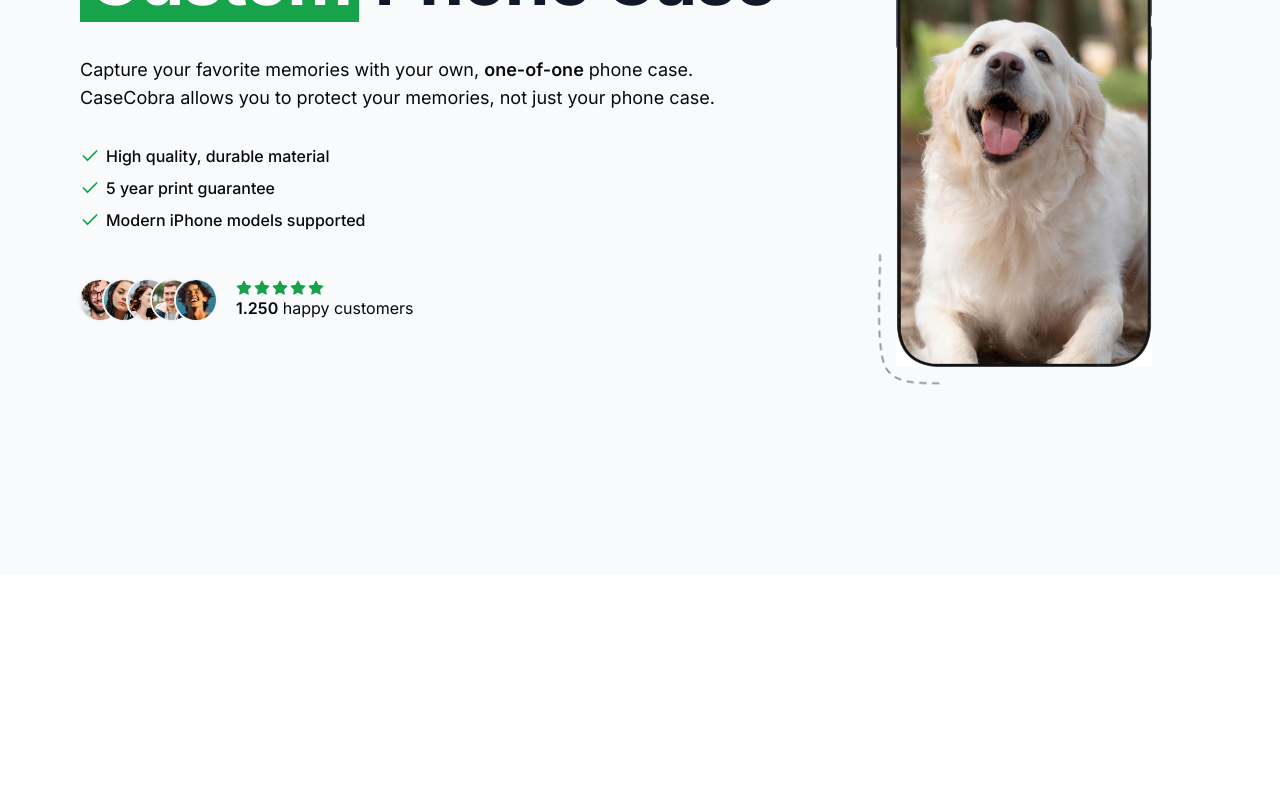
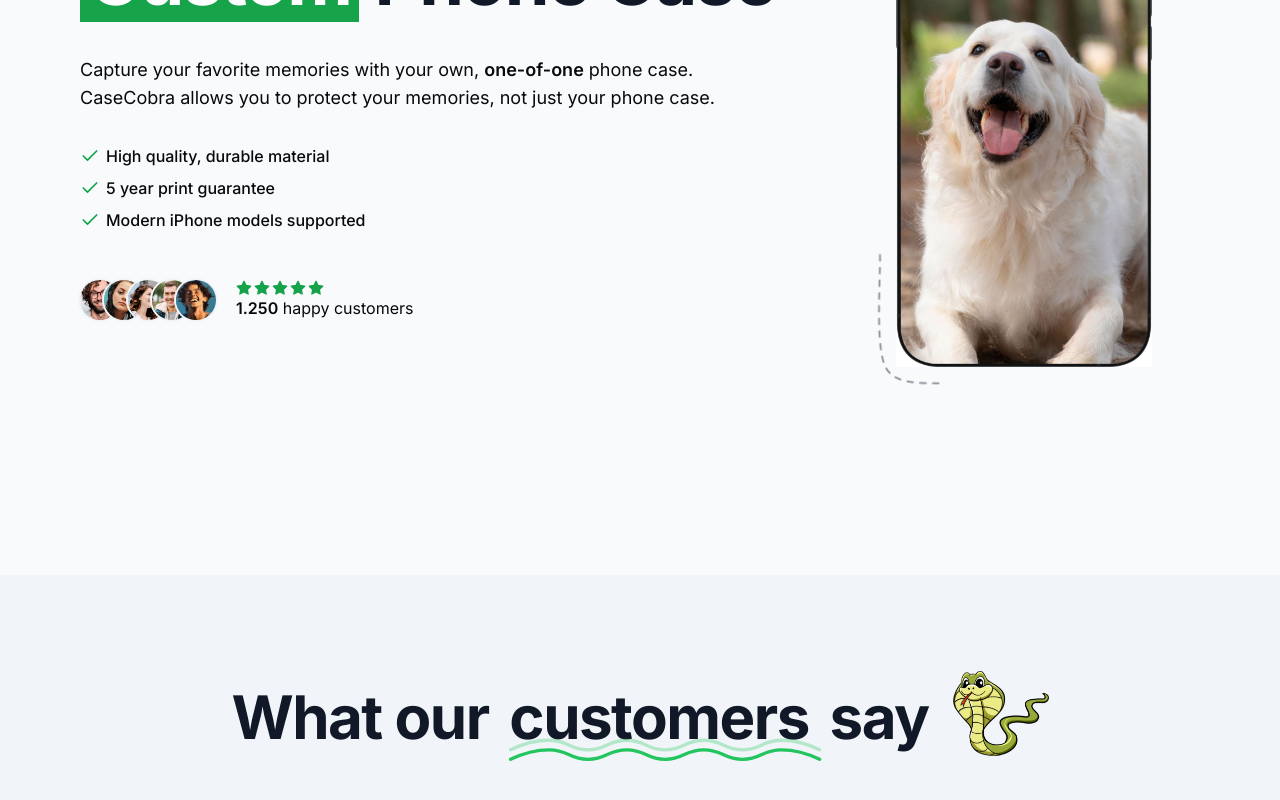
Before and after one commit to egamovj/casecobra, a Next.js app: page / in a window 1280 px wide. Shown: the part 420-1220 px from the top of the page. Before the commit the page ends 995 px from the top, so only its background shows below. Built offline with nearby package versions, Linux system fonts and the light colour scheme; no server answers.

Commit message:
customers testimonials

```diff
--- a/src/app/layout.tsx
+++ b/src/app/layout.tsx
@@ -1,4 +1,6 @@
+/* eslint-disable @next/next/no-img-element */
 import type { Metadata } from "next";
+import Head from "next/head";
 import { Inter } from "next/font/google";
 import Navbar from "@/components/Navbar";
 import "./globals.css";
@@ -16,11 +18,16 @@
   children: React.ReactNode;
 }>) {
   return (
+    <>
+    <Head>
+      <link rel="icon" href="/thumbnail.png"/>
+    </Head>
     <html lang="en">
       <body className={inter.className}>
         <Navbar />
         {children}
       </body>
     </html>
+    </>
   );
 }
--- a/src/app/page.tsx
+++ b/src/app/page.tsx
@@ -1,4 +1,5 @@
 /* eslint-disable @next/next/no-img-element */
+import { Icons } from "@/components/Icons";
 import MaxWidthWrapper from "@/components/MaxWidthWrapper";
 import Phone from "@/components/Phone";
 import { Check, Star } from "lucide-react";
@@ -106,7 +107,17 @@
         </MaxWidthWrapper>
       </section>
 
-
+      {/* value proposition section */}
+      <section className="bg-slate-100 py-24">
+        <MaxWidthWrapper className="flex flex-col items-center gap-16 sm:gap-32">
+          <div className="flex flex-col lg:flex-row items-center gap-4 sm:gap-6">
+            <h2 className="order-1 mt-2 tracking-tight text-center text-balance !leading-tight font-bold text-5xl md:text-6xl text-gray-900">
+              What our <span className="relative px-2">customers <Icons.underline className="hidden sm:block pointer-events-none absolute inset-x-0 -bottom-6 text-green-500" /></span> say
+            </h2>
+            <img src="snake-2.png" alt="snake image" className="w-24 order-0 lg:order-2" />
+          </div>
+        </MaxWidthWrapper>
+      </section>
     </div>
   );
 }
--- /dev/null
+++ b/src/components/Icons.tsx
@@ -0,0 +1,22 @@
+import { LucideProps } from "lucide-react";
+
+export const Icons = {
+  underline: (props: LucideProps) => (
+    <svg {...props} viewBox="0 0 687 155">
+      <g
+        stroke="currentColor"
+        strokeWidth="7"
+        fill="none"
+        fillRule="evenodd"
+        strokeLinecap="round"
+        strokeLinejoin="round"
+      >
+        <path
+          d="M20 98c27-13.3333333 54-20 81-20 40.5 0 40.5 20 81 20s40.626917-20 81-20 40.123083 20 80.5 20 40.5-20 81-20 40.5 20 81 20 40.626917-20 81-20c26.915389 0 53.748722 6.6666667 80.5 20"
+          opacity=".3"
+        ></path>
+        <path d="M20 118c27-13.3333333 54-20 81-20 40.5 0 40.5 20 81 20s40.626917-20 81-20 40.123083 20 80.5 20 40.5-20 81-20 40.5 20 81 20 40.626917-20 81-20c26.915389 0 53.748722 6.6666667 80.5 20"></path>
+      </g>
+    </svg>
+  ),
+};
```
